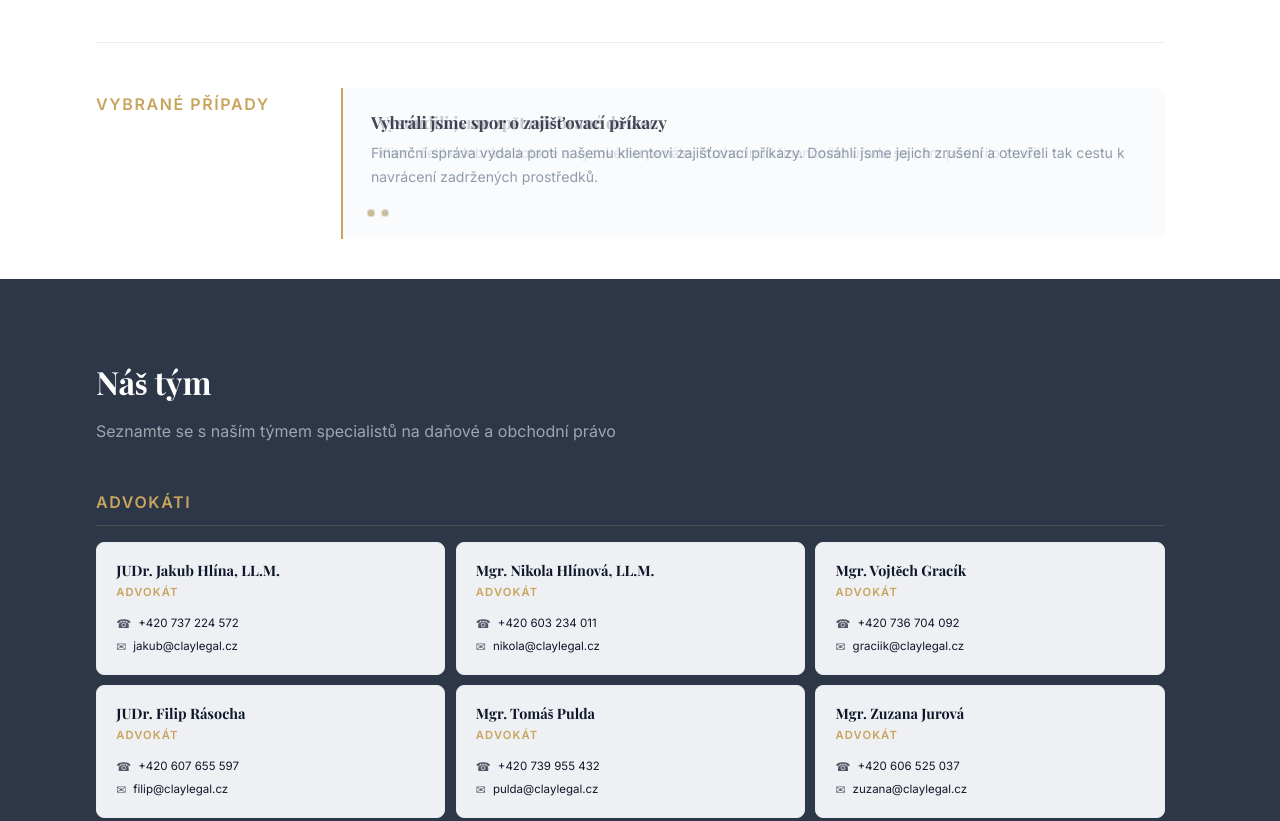
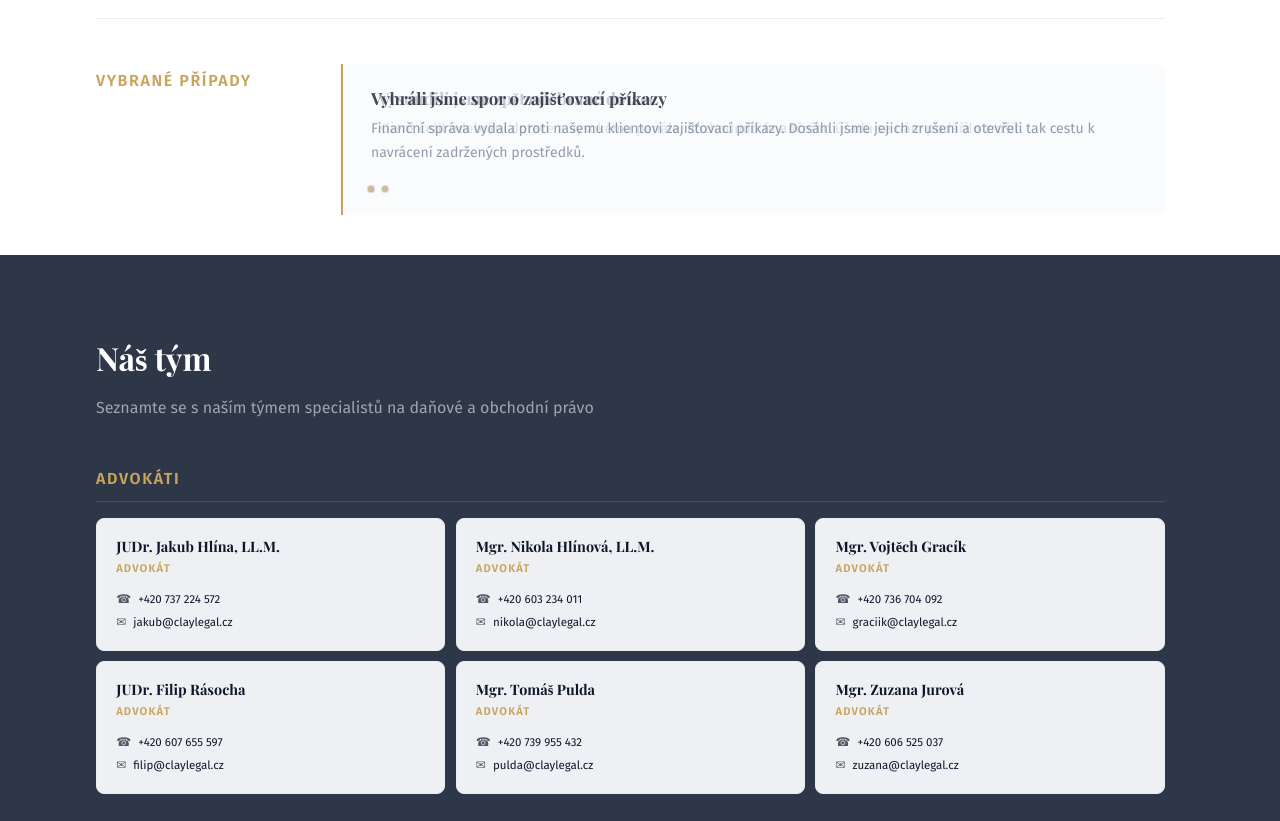
Before and after one commit to Tomasek1989/Clay-legal, a plain HTML site: page index.html in a window 1280 px wide. Shown: the part 1801-2622 px from the top of the page. Drawn offline with nearby package versions, Linux system fonts and the light colour scheme.

Commit message:
Switch body font from Inter to Fira Sans
Co-Authored-By: Claude Sonnet 4.6 <noreply@anthropic.com>

```diff
--- a/css/style.css
+++ b/css/style.css
@@ -13,7 +13,7 @@
 }
 
 body {
-    font-family: 'Inter', sans-serif;
+    font-family: 'Fira Sans', sans-serif;
     color: var(--navy);
     line-height: 1.6;
 }
@@ -375,7 +375,7 @@ nav a[href="#kontakt"] {
 }
 
 .onas-block-label {
-    font-family: 'Inter', sans-serif;
+    font-family: 'Fira Sans', sans-serif;
     font-size: 1rem;
     font-weight: 600;
     letter-spacing: 0.1em;
@@ -551,7 +551,7 @@ nav a[href="#kontakt"] {
 }
 
 .category-label {
-    font-family: 'Inter', sans-serif;
+    font-family: 'Fira Sans', sans-serif;
     font-size: 1rem;
     font-weight: 600;
     letter-spacing: 0.1em;
@@ -1012,7 +1012,7 @@ nav a[href="#kontakt"] {
     border-radius: 6px;
     padding: 12px 14px;
     font-size: 0.9rem;
-    font-family: 'Inter', sans-serif;
+    font-family: 'Fira Sans', sans-serif;
     color: var(--navy);
     background: #F8FAFC;
     transition: border-color 0.2s;
--- a/index.html
+++ b/index.html
@@ -4,7 +4,7 @@
     <meta charset="UTF-8">
     <meta name="viewport" content="width=device-width, initial-scale=1.0">
     <title>Advokátní Kancelář</title>
-    <link href="https://fonts.googleapis.com/css2?family=Inter:wght@400;500;600&family=Playfair+Display:wght@400;700&display=swap" rel="stylesheet">
+    <link href="https://fonts.googleapis.com/css2?family=Fira+Sans:wght@400;500;600&family=Playfair+Display:wght@400;700&display=swap" rel="stylesheet">
     <link rel="stylesheet" href="css/style.css">
 </head>
 <body>
```
